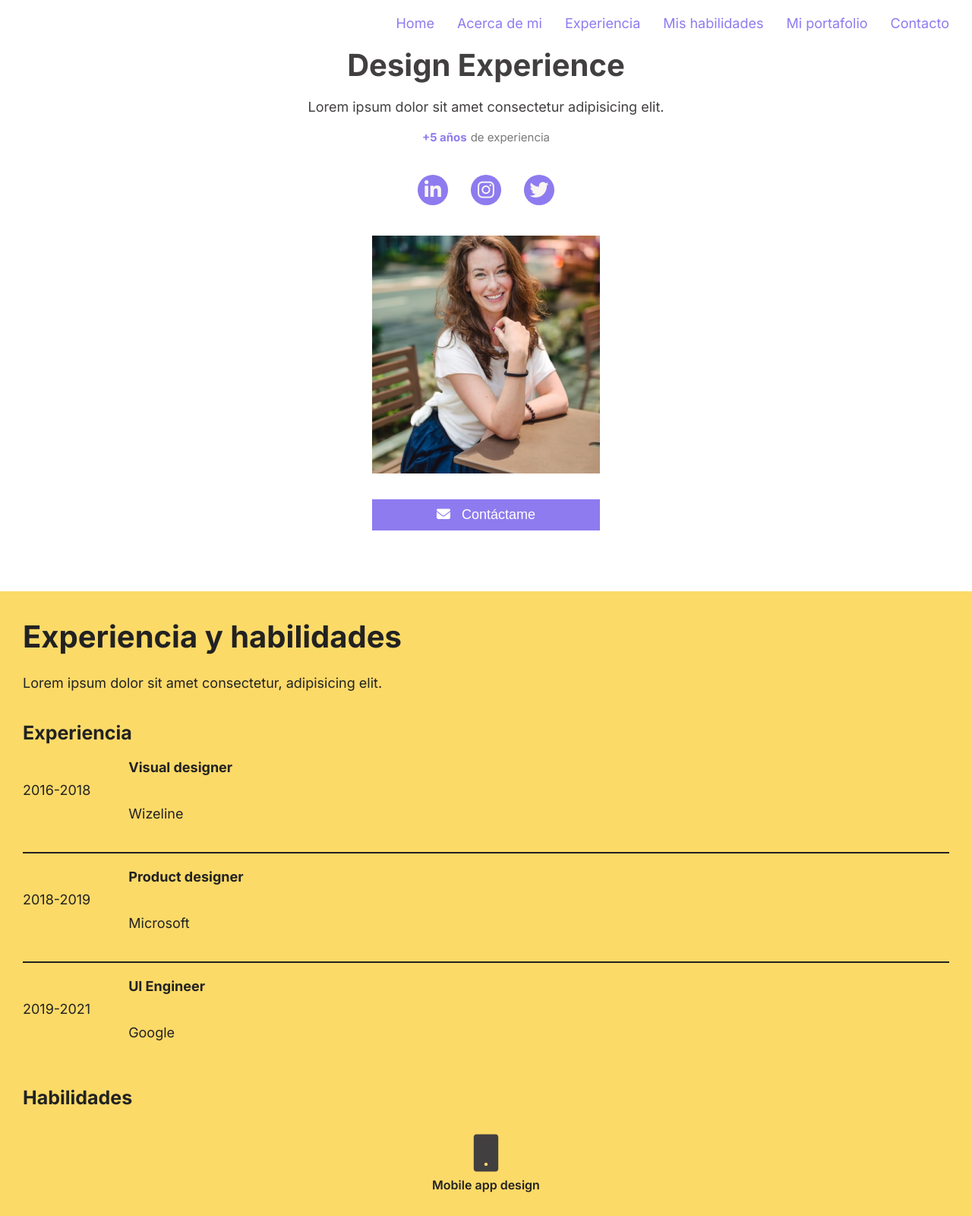
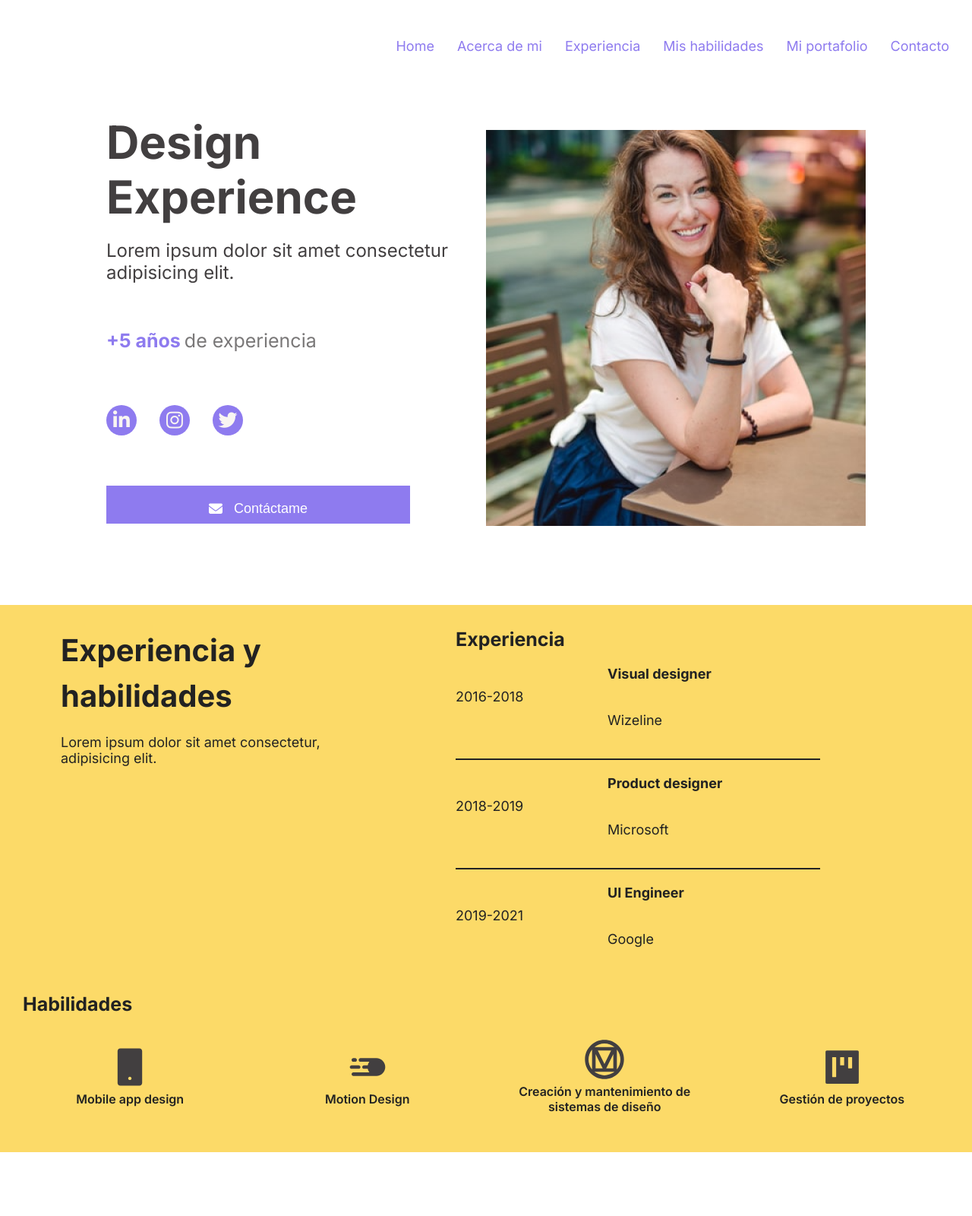
Before and after one commit to brazon84/porfolioA, a plain HTML site: page index.html in a window 1280 px wide. Shown: the top 1600 px of the page at 76% size. Drawn offline with Linux system fonts and the light colour scheme.

Commit message:
terminado

```diff
--- a/assets/css/Style.css
+++ b/assets/css/Style.css
@@ -1,13 +1,10 @@
 /*limpia la pagina la pone en 0*/
-* {
+*,
+*::after,
+*::before {
   margin: 0;
   padding: 0;
-}
-
-::before,
-::after {
   box-sizing: border-box;
-
 }
 
 /*se aplica font-family para aplicar el tipo de letra*/
@@ -42,10 +39,9 @@ body {
   }
 
   .nav button i {
-    color: var(--white);
+    color: var(--yellon);
     font-size: 28px;
     cursor: pointer;
-    color: var(--yellon);
   }
 
   .nav button i:hover {
@@ -54,12 +50,45 @@ body {
     border-radius: 10%;
   }
 
+  /* menu resposi */
+
   .nav_desktop {
+    display: flex;
+    flex-direction: column;
+    align-items: center;
+    margin-right: 40px;
+    background-color: var(--yellon);
+    position: fixed;
+    top: 0px;
+    width: 100%;
+    padding: 20px 0;
+    height: 100%;
+    left: 100%;
+    z-index: 10;
+    transition: 0.3s;
+    gap: 30px;
+    overflow-y: auto;
+  }
+
+  .a {
+    color: var(--purpura);
+    text-decoration: none;
+    font-size: 18px;
+
+  }
+
+  .a:hover {
+    color: var(--white);
+    transition: height 0.5s;
+  }
+
+  /* botton contac */
+  .contac_button_desktop {
     display: none;
   }
 
-  .contac_button_desktop {
-    display: none;
+  .nav_visible {
+    left: 0;
   }
 
   /* section first */
@@ -103,7 +132,7 @@ body {
     gap: 30px
   }
 
-  .icons>div {
+  .icons div {
     background-color: var(--purpura);
     width: 40px;
     height: 40px;
@@ -230,6 +259,10 @@ body {
     font-weight: 550;
   }
 
+  div.skills_img {
+    width: 50%;
+  }
+
   /* porfolios */
   .title_porfolio {
     padding: 20px;
@@ -270,6 +303,7 @@ body {
     margin-bottom: 40px;
     color: var(--black);
     text-align: center;
+    padding: 10px 0px;
   }
 
   .phone_icon {
@@ -277,23 +311,16 @@ body {
     justify-content: center;
     gap: 3rem;
   }
-  p.opcion{
-    text-align: center;
-  }
-  div.icon_first{
-   align-items: column;
-  }
 
-  .icon_first {
+  .icon_frist {
     display: flex;
     flex-direction: column;
     align-items: center;
-    text-align: center;
   }
 
   .icon_second {
-    width: 80px;
-    height: 80px;
+    width: 100px;
+    height: 100px;
     border-radius: 50%;
     background-color: var(--beig);
     display: flex;
@@ -317,9 +344,16 @@ body {
     font-weight: 400;
     color: var(--gris);
     font-size: 14px;
+    opacity: 0.5;
+  }
 
+  .icon_second:hover {
+    background-color: var(--yellon);
+    cursor: pointer;
+    transform: scale(1.3);
   }
-/* footer */
+
+  /* footer */
   footer p {
     color: var(--purpura);
     display: flex;
@@ -327,39 +361,252 @@ body {
     text-align: center;
     font-weight: 600;
     padding: 40px;
-align-items: center;
+    align-items: center;
   }
-
 }
 
 @media (min-width: 768px) {
+  .nav {
+    display: flex;
+    justify-content: flex-end;
+  }
+
   .nav_desktop {
     display: flex;
-    justify-content: end;
+    justify-content: flex-end;
+    flex-direction: row;
+    top: 0;
+    width: 100%;
+    position: inherit;
+    left: 0;
     gap: 30px;
     margin-right: 30px;
     margin-top: 20px;
+    background-color: inherit;
+    overflow-y: auto;
+  }
+
+  .navbar {
+    display: none;
+  }
+
+  .nav_visible {
+    left: 0;
   }
 
   .a {
     color: var(--purpura);
     text-decoration: none;
-    font-size: 18px;
+    font-size: 15px;
 
   }
 
   .a:hover {
     color: var(--yellon);
-    transform: scale(1.3);
-  }
 
-  .nav {
-    display: none;
   }
 
   .section_first {
     margin-top: 20px;
   }
+
+  hr {
+    width: 70%;
+  }
 }
 
-@media (min-width: 992px) {}
+@media (min-width: 992px) {
+  .header {
+    display: flex;
+    justify-content: center;
+    margin-top: 40px;
+  }
+
+  .nav_desktop {
+    margin-top: 10px;
+  }
+
+  .a {
+    font-size: 18px;
+  }
+
+  .a:hover {
+    color: var(--yellon);
+  }
+
+  .photo_section img {
+    min-width: 500px;
+    margin-bottom: 100px;
+  }
+
+  .section_first {
+    text-align: start;
+  }
+
+  .section_first h1 {
+    font-size: 60px;
+    padding-right: 40px;
+    width: 350px;
+  }
+
+  .section_first p {
+    width: 500px;
+    font-size: 24px;
+  }
+
+  .seccion_second {
+    justify-content: flex-start;
+  }
+
+  .seccion_second p {
+    margin-top: 40px;
+    font-size: 25px;
+  }
+
+  .icons {
+    justify-content: flex-start;
+    margin-top: 70px;
+  }
+
+  .contac_button {
+    display: none;
+  }
+
+  .contac_button_desktop {
+    display: flex;
+    margin-top: 26px;
+  }
+
+  .contac_button_desktop button {
+    border: none;
+    background-color: var(--purpura);
+    width: 400px;
+    padding: 20px;
+    height: 50px;
+    margin: 40px 0px;
+  }
+
+  .contac_button_desktop a {
+    color: white;
+    text-decoration: none;
+    display: flex;
+    justify-content: center;
+    align-items: center;
+    gap: 15px;
+    font-size: 18px;
+  }
+
+  .contac_button_desktop button:hover {
+    cursor: pointer;
+    background-color: var(--yellon);
+    transform: scale(1.1);
+  }
+
+  .first_main_experience {
+    display: flex;
+    justify-content: center;
+  }
+
+  .first_main_experience h3 {
+    width: 350px;
+  }
+
+  .first_main_experience p {
+    width: 400px;
+  }
+
+  .title_experience {
+    min-width: 30%;
+    margin-left: 120px;
+  }
+
+  .skills_first {
+    flex-direction: row;
+    justify-content: center;
+    gap: 30px;
+  }
+
+  .title_porfolio h3 {
+    margin-top: 80px;
+    font-size: 40px;
+    margin-bottom: 50px;
+    margin-left: 170px;
+  }
+
+  .porfolio_seccion {
+    gap: 55px;
+  }
+
+  .contac h3 {
+    text-align: start;
+    margin-left: 170px;
+  }
+
+  .icon_second {
+    border: 1px solid var(--b);
+    background-color: var(--beig);
+    border-radius: 20%;
+  }
+
+  .icon_second i {
+    font-size: 40px;
+  }
+
+  .phone_icon {
+    gap: 220px;
+  }
+
+  footer {
+    word-spacing: 0.25em;
+  }
+
+  footer i {
+    margin: 10px 10px;
+  }
+
+}
+
+@media (min-width:1024px) {
+
+  div.experience1 {
+    width: 150px;
+  }
+
+  hr {
+    width: 80%;
+  }
+}
+
+@media (min-width: 1440px) {
+  nav.nav {
+    margin-right: 80px;
+  }
+
+  .title_porfolio {
+    margin-left: 20px;
+  }
+
+  .skills h3 {
+    margin-left: 10%;
+  }
+
+  div.skills_first {
+    margin-left: 12%;
+  }
+
+  .title_porfolio h3 {
+    margin-left: 9%;
+  }
+
+  .porfolio_seccion {
+    margin-left: 3%;
+  }
+
+}
+
+@media(min-width: 1440px) {
+  nav.nav {
+    margin-right: 185px;
+  }
+
+}
--- /dev/null
+++ b/assets/js/main.js
@@ -0,0 +1,10 @@
+const navBar = document.querySelector(".navbar");
+const navDesktop = document.querySelector(".nav_desktop");
+
+navBar.addEventListener("click", () => {
+    navDesktop.classList.toggle("nav_visible")
+})
+
+navDesktop.addEventListener("click",()=>{
+    navDesktop.classList.remove("nav_visible")
+})
--- a/index.html
+++ b/index.html
@@ -18,45 +18,75 @@
 </head>
 
 <body>
-    <nav class="nav_desktop">
-        <a class="a" href="#">Home</a>
-        <a class="a" href="#acercaDeMi">Acerca de mi</a>
-        <a class="a" href="#experiencia">Experiencia</a>
-        <a class="a" href="#misHabilidades">Mis habilidades</a>
-        <a class="a" href="#miPorfolio">Mi portafolio</a>
-        <a class="a" href="#contacto">Contacto</a>
-    </nav>
     <nav class="nav">
         <button class="navbar">
             <i class="fa-solid fa-bars"></i>
         </button>
+        <div class="nav_desktop">
+            <a class="a" href="#">
+                Home
+            </a>
+            <a class="a" href="#acercaDeMi">
+                Acerca de mi
+            </a>
+            <a class="a" href="#experiencia">
+                Experiencia
+            </a>
+            <a class="a" href="#misHabilidades">
+                Mis habilidades
+            </a>
+            <a class="a" href="#miPorfolio">
+                Mi portafolio
+            </a>
+            <a class="a" href="#contacto">
+                Contacto
+            </a>
+        </div>
     </nav>
     <header class="header">
         <div>
             <section class="section_first">
-                <h1>Design Experience</h1>
-                <p>Lorem ipsum dolor sit amet consectetur adipisicing elit.</p>
+                <h1>
+                    Design Experience
+                </h1>
+                <p>
+                    Lorem ipsum dolor sit amet consectetur adipisicing elit.
+                </p>
             </section>
             <div class="seccion_second">
-                <p><b>+5 años</b></p>
-                <p>de experiencia</p>
+                <p>
+                    <b>
+                        +5 años
+                    </b>
+                </p>
+                <p>
+                    de experiencia
+                </p>
             </div>
             <div class="icons">
                 <div>
-                    <a href=""><i class="fa-brands fa-linkedin-in"></i></a>
+                    <a href="">
+                        <i class="fa-brands fa-linkedin-in"></i>
+                    </a>
                 </div>
                 <div>
-                    <a href=""><i class="fa-brands fa-instagram"></i></a>
+                    <a href="">
+                        <i class="fa-brands fa-instagram"></i>
+                    </a>
                 </div>
                 <div>
-                    <a href=""><i class="fa-brands fa-twitter"></i></a>
+                    <a href="">
+                        <i class="fa-brands fa-twitter"></i>
+                    </a>
                 </div>
             </div>
             <div class="contac_button_desktop">
                 <button>
                     <a href="#">
                         <i class="fa-solid fa-envelope"></i>
-                        <p>Contáctame</p>
+                        <p>
+                            Contáctame
+                        </p>
                     </a>
                 </button>
             </div>
@@ -69,7 +99,9 @@
                 <button>
                     <a href="#">
                         <i class="fa-solid fa-envelope"></i>
-                        <p>Contáctame</p>
+                        <p>
+                            Contáctame
+                        </p>
                     </a>
                 </button>
             </div>
@@ -79,108 +111,170 @@
     </header>
     <main>
         <section class="first_main">
-            <div class="first_main_experience">
+            <div class="first_main_experience" id="experiencia">
                 <div>
-                    <h3>Experiencia y habilidades</h3>
-                    <p>Lorem ipsum dolor sit amet consectetur, adipisicing elit.</p>
+                    <h3>
+                        Experiencia y habilidades
+                    </h3>
+                    <p>
+                        Lorem ipsum dolor sit amet consectetur, adipisicing elit.
+                    </p>
                 </div>
                 <div class="title_experience">
-                    <h4>Experiencia</h4>
+                    <h4>
+                        Experiencia
+                    </h4>
                     <div class="experience">
                         <div class="experience1">
-                            <p>2016-2018</p>
+                            <p>
+                                2016-2018
+                            </p>
                         </div>
-                        <div classs="experience2">
-                            <p><strong>Visual designer</strong></p>
-                            <p>Wizeline</p>
+                        <div class="experience2">
+                            <p>
+                                <strong>
+                                    Visual designer
+                                </strong>
+                            </p>
+                            <p>
+                                Wizeline
+                            </p>
                         </div>
                     </div>
                     <hr>
                     <div class="experience">
                         <div class="experience1">
-                            <p>2018-2019</p>
+                            <p>
+                                2018-2019
+                            </p>
                         </div>
                         <div>
-                            <p><strong>Product designer</strong></p>
-                            <p>Microsoft</p>
+                            <p>
+                                <strong>
+                                    Product designer
+                                </strong>
+                            </p>
+                            <p>
+                                Microsoft
+                            </p>
                         </div>
                     </div>
                     <hr>
                     <div class="experience">
                         <div class="experience1">
-                            <p>2019-2021</p>
+                            <p>
+                                2019-2021
+                            </p>
                         </div>
                         <div>
-                            <p><strong>UI Engineer</strong></p>
-                            <p>Google</p>
+                            <p>
+                                <strong>
+                                    UI Engineer
+                                </strong>
+                            </p>
+                            <p>
+                                Google
+                            </p>
                         </div>
                     </div>
                 </div>
             </div>
-            <div class="skills">
-                <h3>Habilidades</h3>
+            <div class="skills" id="misHabilidades">
+                <h3>
+                    Habilidades
+                </h3>
                 <div class="skills_first">
                     <div class="skills_img">
                         <img src="./assets/svg/mobile.svg" alt="mobile">
-                        <p>Mobile app design</p>
+                        <p>
+                            Mobile app design
+                        </p>
                     </div>
                     <div class="skills_img">
                         <img src="./assets/svg/motion.svg" alt="motion">
-                        <p>Motion Design</p>
+                        <p>
+                            Motion Design
+                        </p>
                     </div>
                     <div class="skills_img">
                         <img src="./assets/svg/material.svg" alt="material">
-                        <p>Creación y mantenimiento de sistemas de diseño</p>
+                        <p>
+                            Creación y mantenimiento de sistemas de diseño
+                        </p>
                     </div>
                     <div class="skills_img">
                         <img src="./assets/svg/design.svg" alt="design">
-                        <p>Gestión de proyectos</p>
+                        <p>
+                            Gestión de proyectos
+                        </p>
                     </div>
                 </div>
             </div>
         </section>
-        <section class="title_porfolio">
-            <h3>Portafolio</h3>
+        <section class="title_porfolio" id="miPorfolio">
+            <h3>
+                Portafolio
+            </h3>
             <div class="porfolio_seccion">
                 <div class="porfolio">
-                    <p>Beauty app</p>
+                    <p>
+                        Beauty app
+                    </p>
                     <img src="./assets/imagenes/img1.png" alt="image 1">
                 </div>
                 <div class="porfolio">
-                    <p>Training app</p>
+                    <p>
+                        Training app
+                    </p>
                     <img src="./assets/imagenes/img2.png" alt="image 2">
                 </div>
                 <div class="porfolio">
-                    <p>Hotel app</p>
+                    <p>
+                        Hotel app
+                    </p>
                     <img src="./assets/imagenes/img3.png" alt="image 3">
                 </div>
             </div>
         </section>
         </section>
-    <section class="contac">
-        <h3>Contacto</h3>
+        <section class="contac" id="contacto">
+            <h3>
+                Contacto
+            </h3>
             <div class="phone_icon">
-            <div class="icon_first">
+                <div class="icon_frist">
                     <div class="icon_second">
                         <i class="fa-solid fa-phone"></i>
                     </div>
-                <p class="opcion">Número celular</p>
-                <p class="alter">3254659876</p>
+                    <p class="opcion">
+                        Número celular
+                    </p>
+                    <p class="alter">
+                        3254659876
+                    </p>
                 </div>
                 <div class="icon_frist">
                     <div class="icon_second">
                         <i class="fa-solid fa-envelope"></i>
                     </div>
-                <p class="opcion">Email</p>
-                <p class="alter">email@email.com</p>
+                    <p class="opcion">
+                        Email
+                    </p>
+                    <p class="alter">
+                        email@email.com
+                    </p>
                 </div>
             </div>
         </section>
     </main>
     <footer>
-<P>Hecho con <i class="fa-solid fa-heart"></i> en Academlo</P>
+        <P>
+            Hecho con
+            <i class="fa-solid fa-heart"></i>
+            en Academlo
+        </P>
     </footer>
-
+    <script src="./assets/js/main.js"></script>
     <script src="https://kit.fontawesome.com/996c26db75.js" crossorigin="anonymous"></script>
 </body>
 
```
Lines whose indentation alone changed are shown as unchanged.
